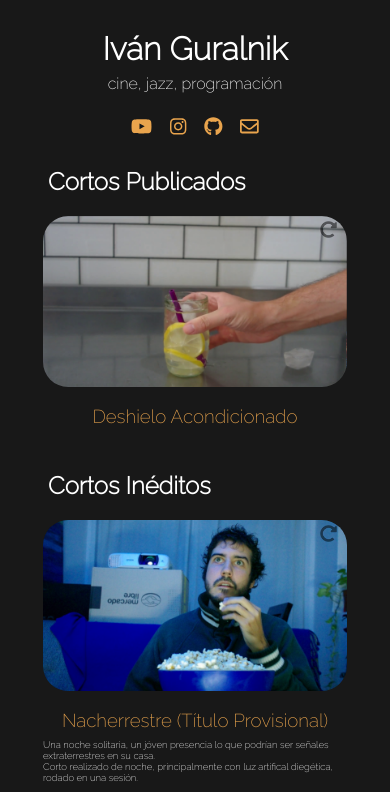
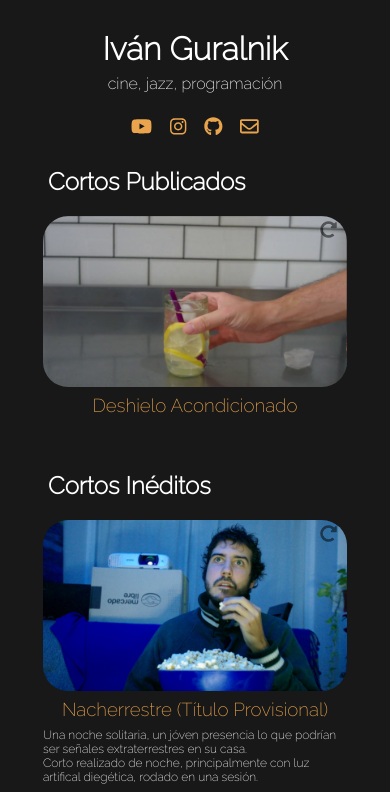
Before and after one commit to istng/portfolio, a Vue app: page / in a window 390 px wide. Shown: the top 792 px of the page. Built offline with nearby package versions, Linux system fonts and the light colour scheme.

Commit message:
adjust spacing between thumbnails titles and info

```diff
--- a/src/components/CreditsCard.vue
+++ b/src/components/CreditsCard.vue
@@ -104,8 +104,8 @@ export default defineComponent({
   .back-credits {
     font-size: 0.9rem;
   }
-.credits-section:not(:last-child) {
-  margin-bottom: 0.8rem;
+  .credits-section:not(:last-child) {
+    margin-bottom: 0.8rem;
   }
 }
 </style>
--- a/src/components/UnpublishedVideo.vue
+++ b/src/components/UnpublishedVideo.vue
@@ -19,7 +19,7 @@
             </span>
           </template>
         </FlipCard>
-        <h3 class="video-title">{{ videoData.title }}</h3>
+        <h3 class="unpublished-video-title">{{ videoData.title }}</h3>
       </div>
       <div class="video-info">
         <div class="sinopsis">
@@ -39,7 +39,7 @@ import FlipCard from '@/components/FlipCard.vue';
 import CreditsCard from '@/components/CreditsCard.vue';
 
 export default defineComponent({
-  name: 'Video',
+  name: 'UnpublishedVideo',
   components: {
     FlipCard,
     CreditsCard,
@@ -54,7 +54,12 @@ export default defineComponent({
 <style type="text/css">
 .video-info {
   font-size: 0.6em;
-  padding-bottom: 1.2em;
+  padding-bottom: 2em;
+}
+@media (max-width: 768px) {
+  .video-info {
+    font-size: 0.75em;
+  }
 }
 
 .unpublished-video-container {
@@ -69,11 +74,12 @@ export default defineComponent({
   width: 100%;
   border-radius: 25px;
 }
-.video-title {
+.unpublished-video-title {
   color: #e9a44d;
   text-align: center;
   font-weight: normal;
   margin-bottom: 0.4em;
+  margin-top: 0.4em;
 }
 
 .video-thumbnail-container {
--- a/src/components/Video.vue
+++ b/src/components/Video.vue
@@ -76,6 +76,7 @@ export default defineComponent({
   color: #e9a44d;
   text-align: center;
   font-weight: normal;
+  margin-top: 0.4em;
 }
 
 .video-thumbnail-container {
```
Also changed, not shown: notes.txt.
